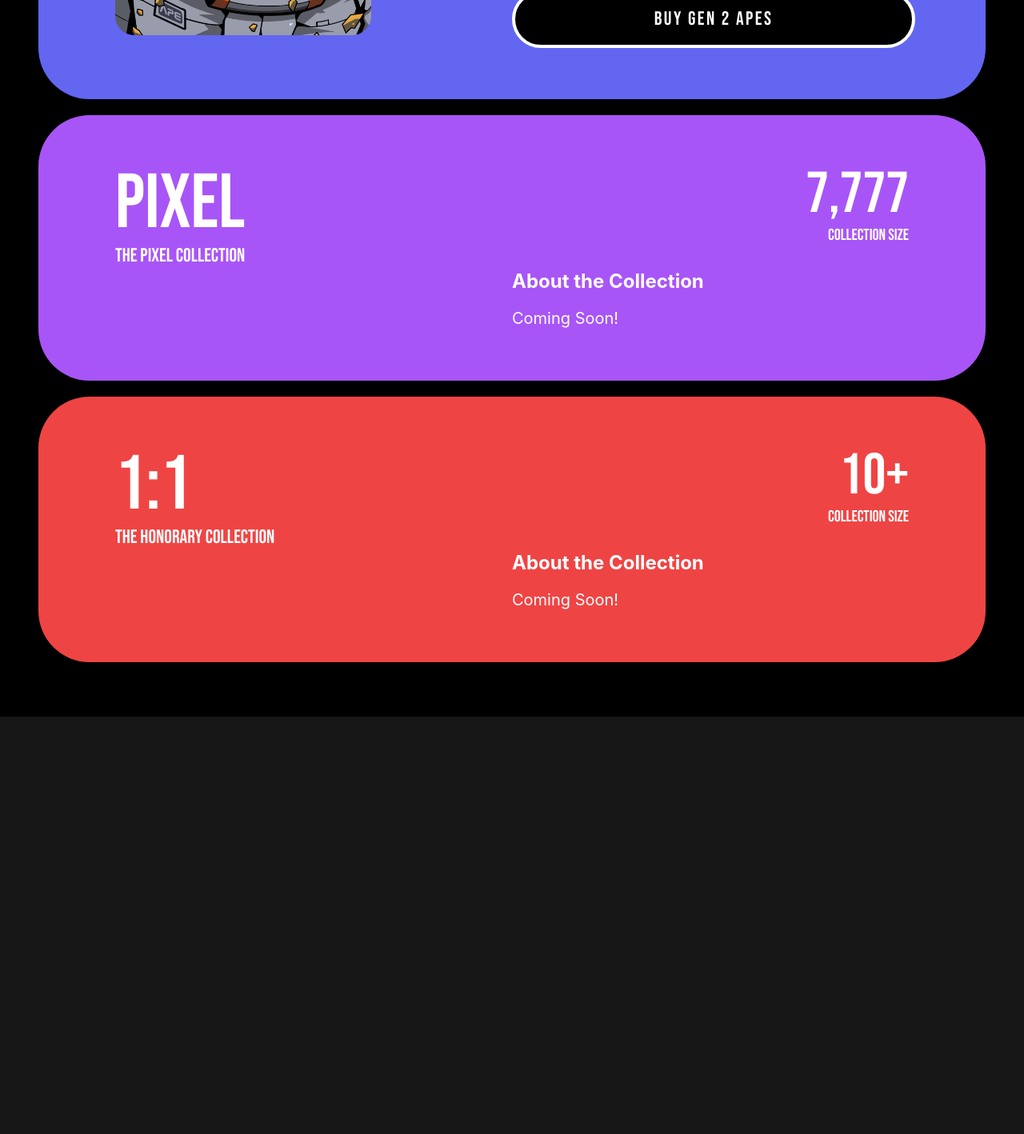
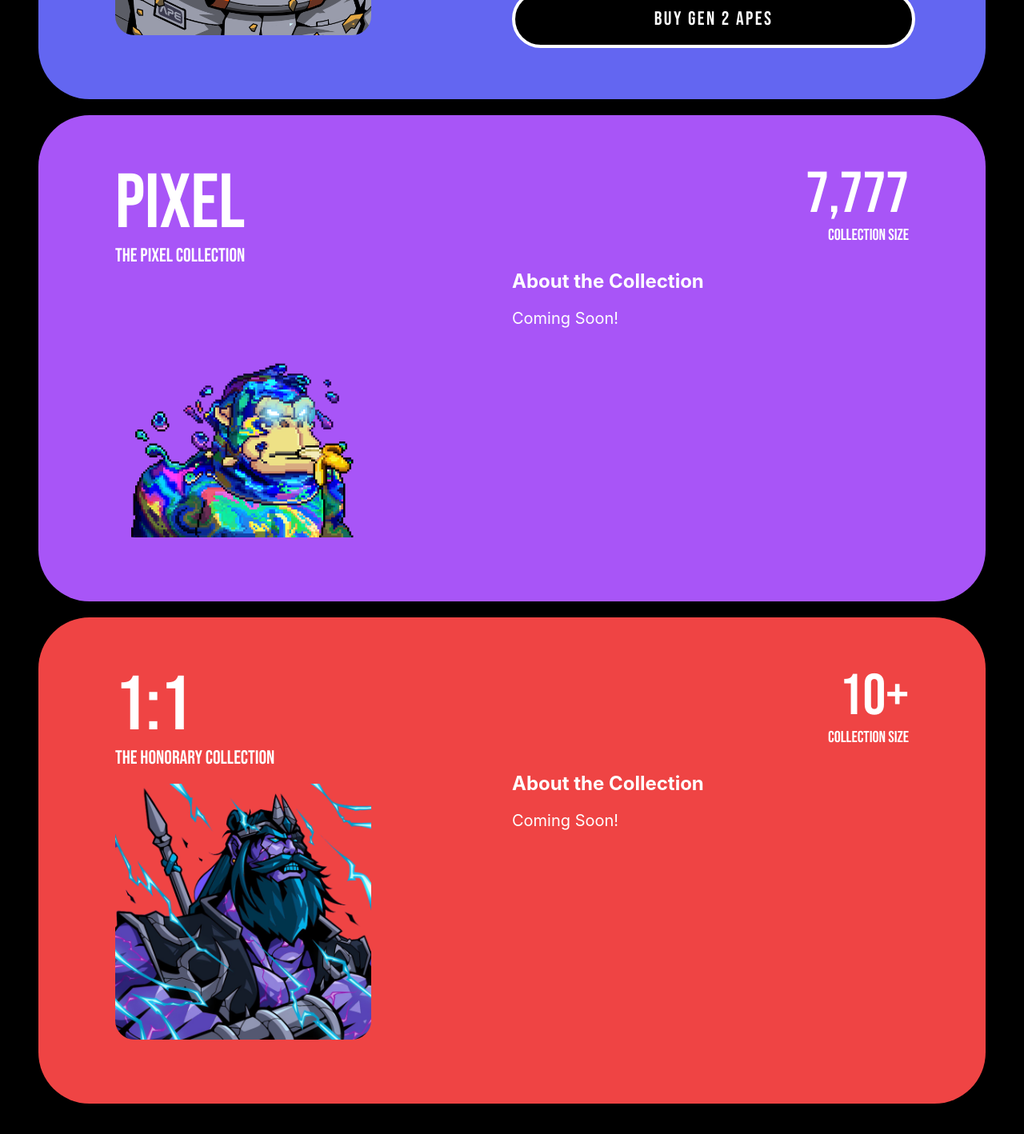
Before and after one commit to jhigger/ua-main-page, a Next.js app: page / in a window 1280 px wide. Shown: the part 2422-3840 px from the top of the page at 80% size. Before the commit the page ends 3318 px from the top, so only its background shows below. Built offline with nearby package versions, Linux system fonts and the light colour scheme.

Commit message:
add images

```diff
--- a/src/components/TheCollections.tsx
+++ b/src/components/TheCollections.tsx
@@ -38,6 +38,7 @@ const TheCollections = () => {
 			subTitle: "The Pixel Collection",
 			collectionSize: "7,777",
 			desc: "Coming Soon!",
+			image: "/assets/pixel.png",
 		},
 		{
 			bg: "bg-red-500",
@@ -45,6 +46,7 @@ const TheCollections = () => {
 			subTitle: "The Honorary Collection",
 			collectionSize: "10+",
 			desc: "Coming Soon!",
+			image: "/assets/honorary.png",
 		},
 	];
 
```
Also changed, not shown: public/assets/honorary.png (added), public/assets/pixel.png (added).
